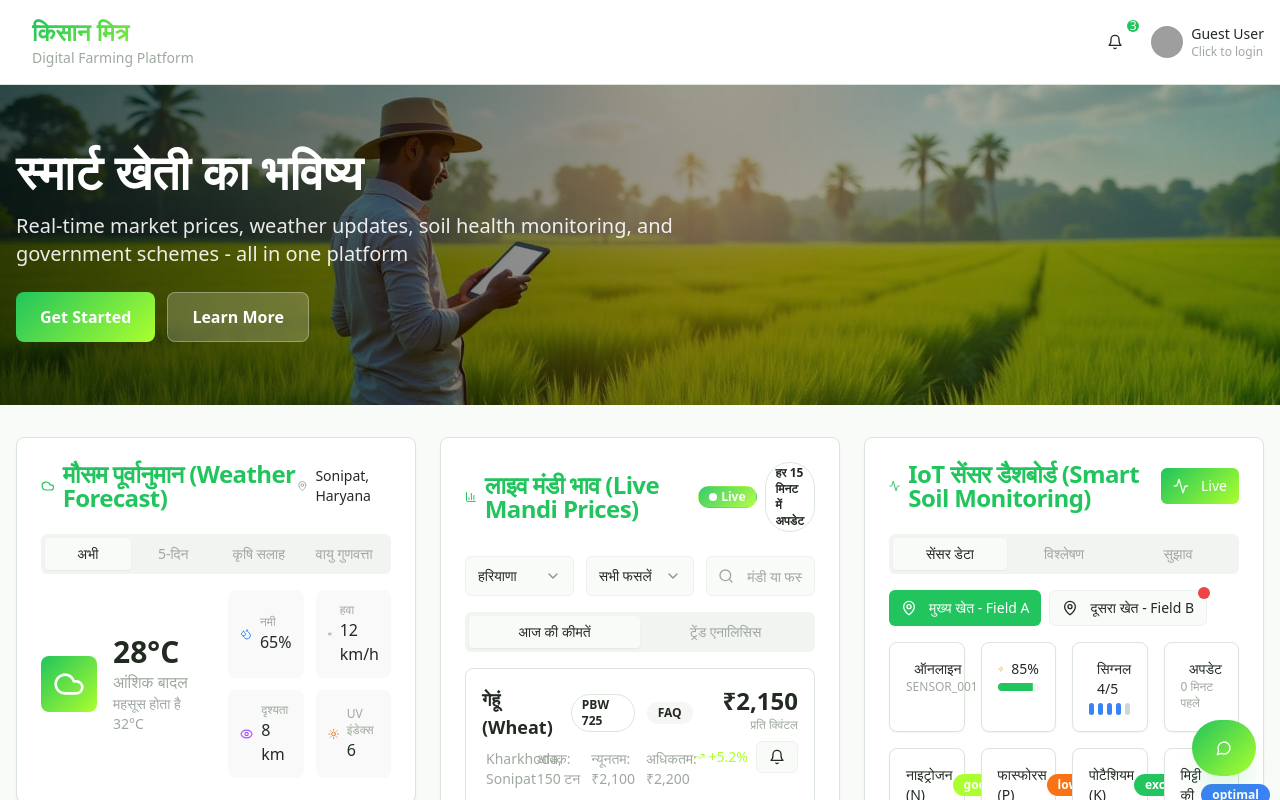
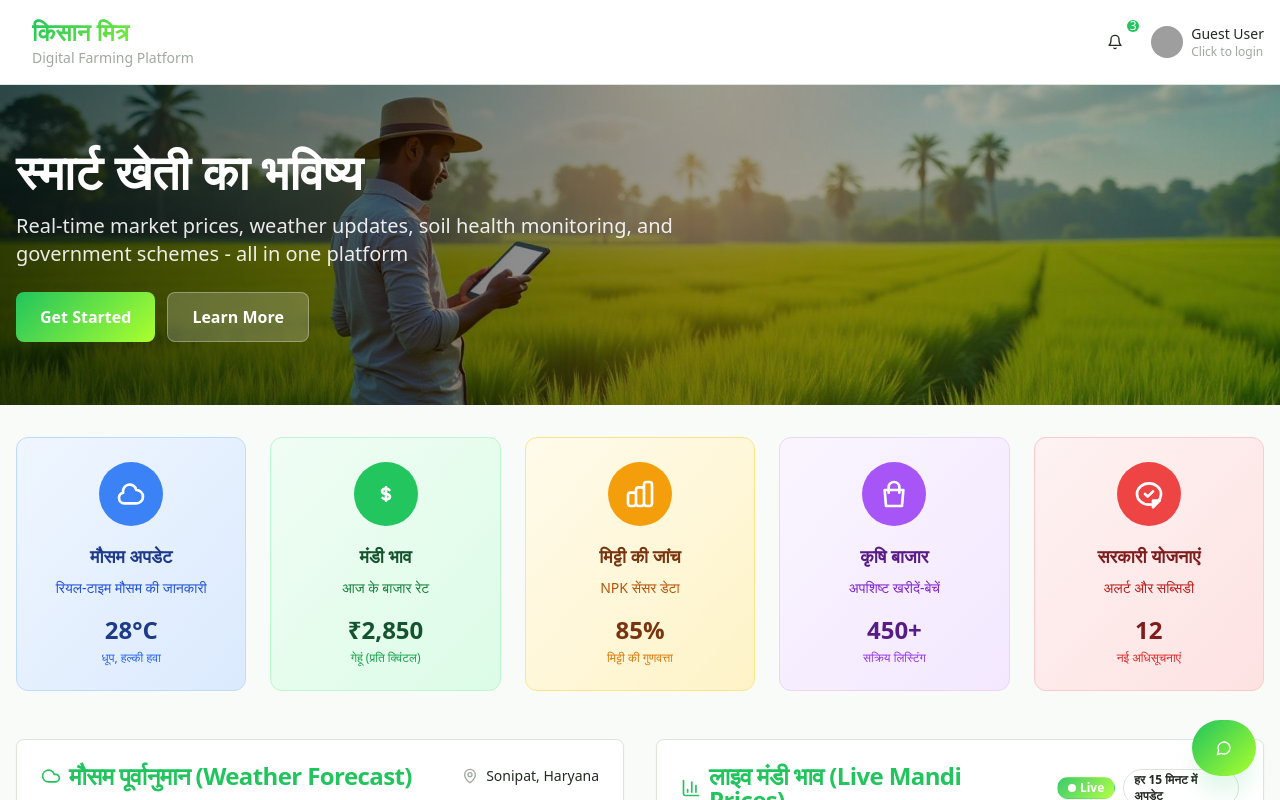
Before and after one commit to Swyam7678/harit-samadhan, a React (Vite) app: page / in a window 1280 px wide. Shown: the top 800 px of the page. Built offline with nearby package versions, Linux system fonts and the light colour scheme; grey boxes are pictures that could not be loaded; the HTML template or start-up script is replaced by a standard one.

Commit message:
Refactor dashboard components

```diff
--- a/src/pages/Index.tsx
+++ b/src/pages/Index.tsx
@@ -42,38 +42,99 @@ const Index = () => {
         </div>
       </section>
 
-      {/* Main Dashboard */}
+      {/* Main Dashboard - 5 Feature Cards */}
       <main className="container mx-auto px-4 py-8">
-        <div className="grid grid-cols-1 md:grid-cols-2 xl:grid-cols-3 gap-6">
-          {/* Enhanced Weather Widget */}
-          <div className="xl:col-span-1">
-            <EnhancedWeatherWidget />
+        <div className="grid grid-cols-1 md:grid-cols-2 lg:grid-cols-3 xl:grid-cols-5 gap-6">
+          {/* Weather Card */}
+          <div className="bg-gradient-to-br from-blue-50 to-blue-100 dark:from-blue-900/20 dark:to-blue-800/20 rounded-xl p-6 border border-blue-200 dark:border-blue-700 hover:shadow-lg transition-all cursor-pointer">
+            <div className="text-center">
+              <div className="w-16 h-16 bg-blue-500 rounded-full flex items-center justify-center mx-auto mb-4">
+                <svg className="w-8 h-8 text-white" fill="none" stroke="currentColor" viewBox="0 0 24 24">
+                  <path strokeLinecap="round" strokeLinejoin="round" strokeWidth={2} d="M3 15a4 4 0 004 4h9a5 5 0 10-.1-9.999 5.002 5.002 0 10-9.78 2.096A4.003 4.003 0 003 15z" />
+                </svg>
+              </div>
+              <h3 className="text-lg font-semibold text-blue-900 dark:text-blue-100 mb-2">मौसम अपडेट</h3>
+              <p className="text-sm text-blue-700 dark:text-blue-300 mb-4">रियल-टाइम मौसम की जानकारी</p>
+              <div className="text-2xl font-bold text-blue-900 dark:text-blue-100 mb-1">28°C</div>
+              <div className="text-xs text-blue-600 dark:text-blue-400">धूप, हल्की हवा</div>
+            </div>
           </div>
 
-          {/* Enhanced Mandi Prices */}
-          <div className="xl:col-span-1">
-            <EnhancedMandiPrices />
+          {/* Mandi Prices Card */}
+          <div className="bg-gradient-to-br from-green-50 to-green-100 dark:from-green-900/20 dark:to-green-800/20 rounded-xl p-6 border border-green-200 dark:border-green-700 hover:shadow-lg transition-all cursor-pointer">
+            <div className="text-center">
+              <div className="w-16 h-16 bg-green-500 rounded-full flex items-center justify-center mx-auto mb-4">
+                <svg className="w-8 h-8 text-white" fill="none" stroke="currentColor" viewBox="0 0 24 24">
+                  <path strokeLinecap="round" strokeLinejoin="round" strokeWidth={2} d="M12 8c-1.657 0-3 .895-3 2s1.343 2 3 2 3 .895 3 2-1.343 2-3 2m0-8c1.11 0 2.08.402 2.599 1M12 8V7m0 1v8m0 0v1m0-1c-1.11 0-2.08-.402-2.599-1" />
+                </svg>
+              </div>
+              <h3 className="text-lg font-semibold text-green-900 dark:text-green-100 mb-2">मंडी भाव</h3>
+              <p className="text-sm text-green-700 dark:text-green-300 mb-4">आज के बाजार रेट</p>
+              <div className="text-2xl font-bold text-green-900 dark:text-green-100 mb-1">₹2,850</div>
+              <div className="text-xs text-green-600 dark:text-green-400">गेहूं (प्रति क्विंटल)</div>
+            </div>
           </div>
 
-          {/* IoT Sensor Dashboard */}
-          <div className="xl:col-span-1">
-            <IoTSensorDashboard />
+          {/* Soil Monitoring Card */}
+          <div className="bg-gradient-to-br from-amber-50 to-amber-100 dark:from-amber-900/20 dark:to-amber-800/20 rounded-xl p-6 border border-amber-200 dark:border-amber-700 hover:shadow-lg transition-all cursor-pointer">
+            <div className="text-center">
+              <div className="w-16 h-16 bg-amber-500 rounded-full flex items-center justify-center mx-auto mb-4">
+                <svg className="w-8 h-8 text-white" fill="none" stroke="currentColor" viewBox="0 0 24 24">
+                  <path strokeLinecap="round" strokeLinejoin="round" strokeWidth={2} d="M9 19v-6a2 2 0 00-2-2H5a2 2 0 00-2 2v6a2 2 0 002 2h2a2 2 0 002-2zm0 0V9a2 2 0 012-2h2a2 2 0 012 2v10m-6 0a2 2 0 002 2h2a2 2 0 002-2m0 0V5a2 2 0 012-2h2a2 2 0 012 2v14a2 2 0 01-2 2h-2a2 2 0 01-2-2z" />
+                </svg>
+              </div>
+              <h3 className="text-lg font-semibold text-amber-900 dark:text-amber-100 mb-2">मिट्टी की जांच</h3>
+              <p className="text-sm text-amber-700 dark:text-amber-300 mb-4">NPK सेंसर डेटा</p>
+              <div className="text-2xl font-bold text-amber-900 dark:text-amber-100 mb-1">85%</div>
+              <div className="text-xs text-amber-600 dark:text-amber-400">मिट्टी की गुणवत्ता</div>
+            </div>
           </div>
 
-          {/* Enhanced Waste Marketplace */}
-          <div className="xl:col-span-1">
-            <EnhancedWasteMarketplace />
+          {/* Waste Marketplace Card */}
+          <div className="bg-gradient-to-br from-purple-50 to-purple-100 dark:from-purple-900/20 dark:to-purple-800/20 rounded-xl p-6 border border-purple-200 dark:border-purple-700 hover:shadow-lg transition-all cursor-pointer">
+            <div className="text-center">
+              <div className="w-16 h-16 bg-purple-500 rounded-full flex items-center justify-center mx-auto mb-4">
+                <svg className="w-8 h-8 text-white" fill="none" stroke="currentColor" viewBox="0 0 24 24">
+                  <path strokeLinecap="round" strokeLinejoin="round" strokeWidth={2} d="M16 11V7a4 4 0 00-8 0v4M5 9h14l-1 12H6L5 9z" />
+                </svg>
+              </div>
+              <h3 className="text-lg font-semibold text-purple-900 dark:text-purple-100 mb-2">कृषि बाजार</h3>
+              <p className="text-sm text-purple-700 dark:text-purple-300 mb-4">अपशिष्ट खरीदें-बेचें</p>
+              <div className="text-2xl font-bold text-purple-900 dark:text-purple-100 mb-1">450+</div>
+              <div className="text-xs text-purple-600 dark:text-purple-400">सक्रिय लिस्टिंग</div>
+            </div>
           </div>
 
-          {/* Government Alerts */}
-          <div className="xl:col-span-1">
-            <GovernmentAlerts />
+          {/* Government Schemes Card */}
+          <div className="bg-gradient-to-br from-red-50 to-red-100 dark:from-red-900/20 dark:to-red-800/20 rounded-xl p-6 border border-red-200 dark:border-red-700 hover:shadow-lg transition-all cursor-pointer">
+            <div className="text-center">
+              <div className="w-16 h-16 bg-red-500 rounded-full flex items-center justify-center mx-auto mb-4">
+                <svg className="w-8 h-8 text-white" fill="none" stroke="currentColor" viewBox="0 0 24 24">
+                  <path strokeLinecap="round" strokeLinejoin="round" strokeWidth={2} d="M15 17h5l-5 5v-5zM9 12l2 2 4-4M21 12c0 4.418-4.03 8-9 8s-9-3.582-9-8 4.03-8 9-8 9 3.582 9 8z" />
+                </svg>
+              </div>
+              <h3 className="text-lg font-semibold text-red-900 dark:text-red-100 mb-2">सरकारी योजनाएं</h3>
+              <p className="text-sm text-red-700 dark:text-red-300 mb-4">अलर्ट और सब्सिडी</p>
+              <div className="text-2xl font-bold text-red-900 dark:text-red-100 mb-1">12</div>
+              <div className="text-xs text-red-600 dark:text-red-400">नई अधिसूचनाएं</div>
+            </div>
           </div>
+        </div>
 
-          {/* Quick Actions */}
-          <div className="xl:col-span-1">
-            <QuickActions />
-          </div>
+        {/* Detailed Sections */}
+        <div className="mt-12 grid grid-cols-1 lg:grid-cols-2 gap-8">
+          <EnhancedWeatherWidget />
+          <EnhancedMandiPrices />
+        </div>
+
+        <div className="mt-8 grid grid-cols-1 lg:grid-cols-2 gap-8">
+          <IoTSensorDashboard />
+          <EnhancedWasteMarketplace />
+        </div>
+
+        <div className="mt-8 grid grid-cols-1 lg:grid-cols-2 gap-8">
+          <GovernmentAlerts />
+          <QuickActions />
         </div>
 
         {/* Footer Stats */}
```
